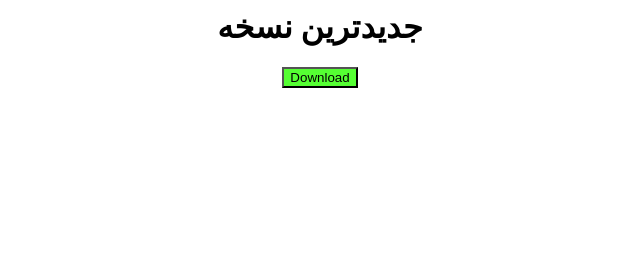
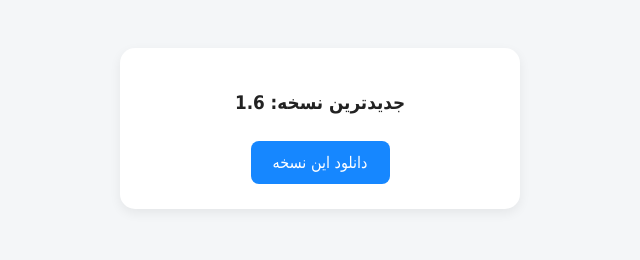
Before and after one commit to yona-XR/kalaghyar.installer-data, a plain HTML site: page index.html in a window 1280 px wide. Shown: the whole page, without its empty margins (320-960 px from the left). Drawn offline with Linux system fonts and the light colour scheme.

Commit message:
Update index.html

```diff
--- a/index.html
+++ b/index.html
@@ -1,34 +1,53 @@
-<!-- صفحه ۱ -->
-<div id="page1">
-    <h1 style="text-align: center;">جدید‌ترین نسخه</h1>
 
-    <div style="text-align: center;">
-        <button onclick="showPage2()" style="background-color: #55FF33; color: black;">
-            Download
-        </button>
-    </div>
-</div>
+<!DOCTYPE html>
+<html lang="fa" dir="rtl">
+<head>
+  <meta charset="UTF-8">
+  <meta name="viewport" content="width=device-width, initial-scale=1.0">
+  <title>آخرین نسخه</title>
 
-<!-- صفحه ۲ -->
-<div id="page2" style="display: none;">
-    <h1 style="font-size: 12px;">
-        برای دیدن نسخه برنامه به تنظیمات کلاغ‌یار بروید و از پایین صفحه ورژن برنامه را مشاهده کنید
-    </h1>
+  <style>
+    body {
+      font-family: Tahoma, sans-serif;
+      text-align: center;
+      background: #f4f6f8;
+      padding: 40px 10px;
+    }
 
-    <div style="text-align: center;">
-        <a href="KY.apk" download>
-            <button style="background-color: #55FF33; color: black;">
-                دانلود
-            </button>
-        </a>
-    </div>
+    .update {
+      background: white;
+      padding: 25px;
+      border-radius: 15px;
+      max-width: 350px;
+      margin: auto;
+      box-shadow: 0 4px 12px #0001;
+    }
 
-    <span style="font-size: 10px;">ورژن: v0.0.X</span>
-</div>
+    h3 {
+      color: #222;
+    }
 
-<script>
-function showPage2() {
-    document.getElementById("page1").style.display = "none";
-    document.getElementById("page2").style.display = "block";
-}
-</script>
+    a {
+      display: inline-block;
+      margin-top: 10px;
+      padding: 12px 22px;
+      background: #1687ff;
+      color: white;
+      text-decoration: none;
+      border-radius: 8px;
+    }
+
+    a:hover {
+      background: #0069d9;
+    }
+  </style>
+</head>
+<body>
+
+  <div class="update">
+    <h3>جدیدترین نسخه: 1.6</h3>
+    <a href="https://www.google.com">دانلود این نسخه</a>
+  </div>
+
+</body>
+</html>
```
